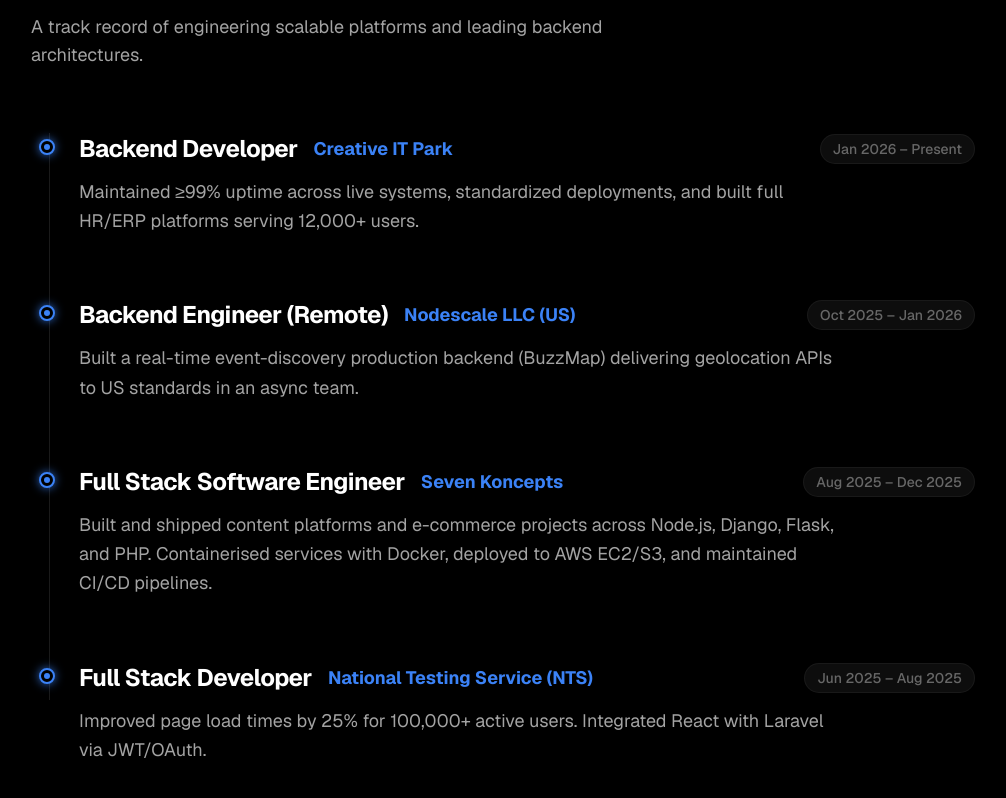
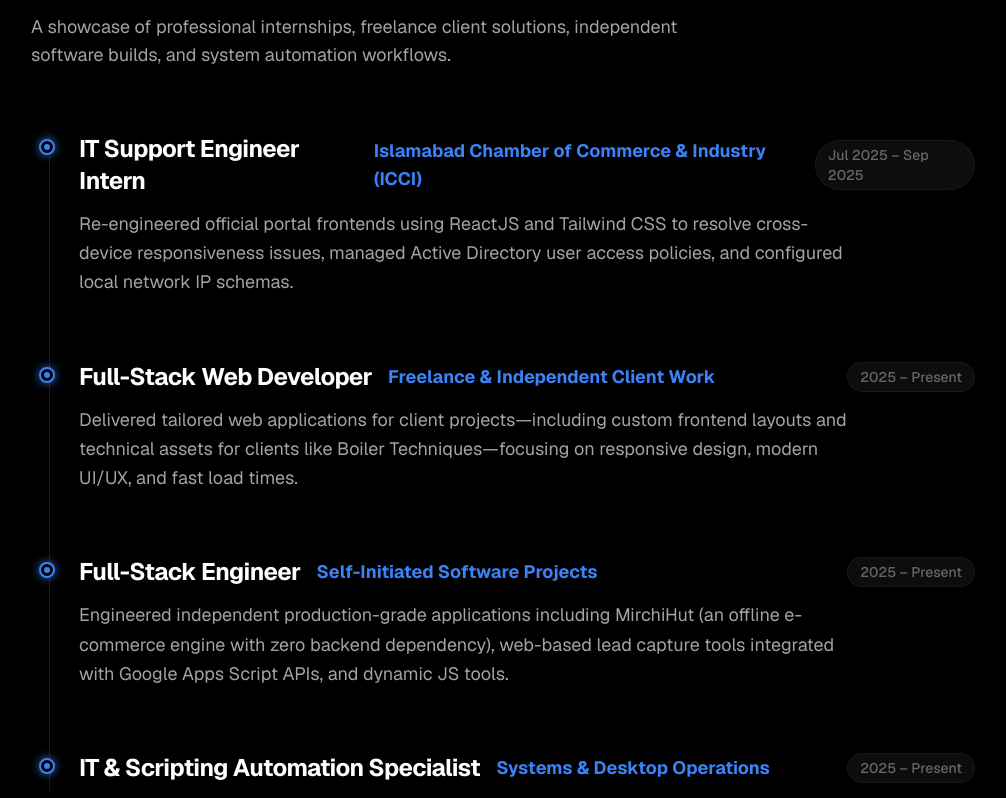
Before and after one commit to mabbasdev/abbas-portfolio, a Next.js app: page / in a window 1280 px wide. Shown: the part 4922-5720 px from the top of the page, without its empty margins (145-1151 px from the left). Built offline with nearby package versions, Linux system fonts and the light colour scheme.

Commit message:
Update Experience

```diff
--- a/components/sections/Experience.tsx
+++ b/components/sections/Experience.tsx
@@ -6,36 +6,36 @@
 import { motion, useScroll, useSpring } from "framer-motion";
 
 import { useRecruiterMode } from "@/components/providers/RecruiterModeProvider";
-import { TrendingUp, Award, Zap } from "lucide-react";
+import { TrendingUp } from "lucide-react";
 
 const experiences = [
   {
-    company: "Creative IT Park",
-    role: "Backend Developer",
-    date: "Jan 2026 – Present",
-    impact: "Maintained ≥99% uptime across live systems, standardized deployments, and built full HR/ERP platforms serving 12,000+ users.",
-    roi: "60% Admin Reduction"
+    company: "Islamabad Chamber of Commerce & Industry (ICCI)",
+    role: "IT Support Engineer Intern",
+    date: "Jul 2025 – Sep 2025",
+    impact: "Re-engineered official portal frontends using ReactJS and Tailwind CSS to resolve cross-device responsiveness issues, managed Active Directory user access policies, and configured local network IP schemas.",
+    roi: "UI Responsiveness & Core Vitals Lift"
   },
   {
-    company: "Nodescale LLC (US)",
-    role: "Backend Engineer (Remote)",
-    date: "Oct 2025 – Jan 2026",
-    impact: "Built a real-time event-discovery production backend (BuzzMap) delivering geolocation APIs to US standards in an async team.",
-    roi: "99.99% Node Uptime"
+    company: "Freelance & Independent Client Work",
+    role: "Full-Stack Web Developer",
+    date: "2025 – Present",
+    impact: "Delivered tailored web applications for client projects—including custom frontend layouts and technical assets for clients like Boiler Techniques—focusing on responsive design, modern UI/UX, and fast load times.",
+    roi: "Client-Centric Web Delivery"
   },
   {
-    company: "Seven Koncepts",
-    role: "Full Stack Software Engineer",
-    date: "Aug 2025 – Dec 2025",
-    impact: "Built and shipped content platforms and e-commerce projects across Node.js, Django, Flask, and PHP. Containerised services with Docker, deployed to AWS EC2/S3, and maintained CI/CD pipelines.",
-    roi: "Framework-Agnostic Delivery"
+    company: "Self-Initiated Software Projects",
+    role: "Full-Stack Engineer",
+    date: "2025 – Present",
+    impact: "Engineered independent production-grade applications including MirchiHut (an offline e-commerce engine with zero backend dependency), web-based lead capture tools integrated with Google Apps Script APIs, and dynamic JS tools.",
+    roi: "Zero-Overhead Architecture"
   },
   {
-    company: "National Testing Service (NTS)",
-    role: "Full Stack Developer",
-    date: "Jun 2025 – Aug 2025",
-    impact: "Improved page load times by 25% for 100,000+ active users. Integrated React with Laravel via JWT/OAuth.",
-    roi: "25% Performance Lift"
+    company: "Systems & Desktop Operations",
+    role: "IT & Scripting Automation Specialist",
+    date: "2025 – Present",
+    impact: "Developed native system scripts (PowerShell, Batch, VBScript, Python) to automate local developer workflows, system startup tasks, and administrative procedures.",
+    roi: "Automated Workflows"
   },
 ];
 
@@ -57,12 +57,12 @@
     <Section id="experience">
       <AnimatedElement className="w-full mb-16">
         <h2 className="text-3xl md:text-5xl font-bold mb-4 tracking-tight">
-          {isRecruiterMode ? "Operational Impact History" : "Experience"}
+          {isRecruiterMode ? "Professional & Practical Impact" : "Experience"}
         </h2>
         <p className="text-muted max-w-2xl text-lg">
           {isRecruiterMode
-            ? "A track record of engineering high-ROI platforms and leading mission-critical backend architectures."
-            : "A track record of engineering scalable platforms and leading backend architectures."}
+            ? "A proven track record delivering responsive web applications for clients, engineering independent full-stack builds, and managing IT infrastructure."
+            : "A showcase of professional internships, freelance client solutions, independent software builds, and system automation workflows."}
         </p>
       </AnimatedElement>
 
```
